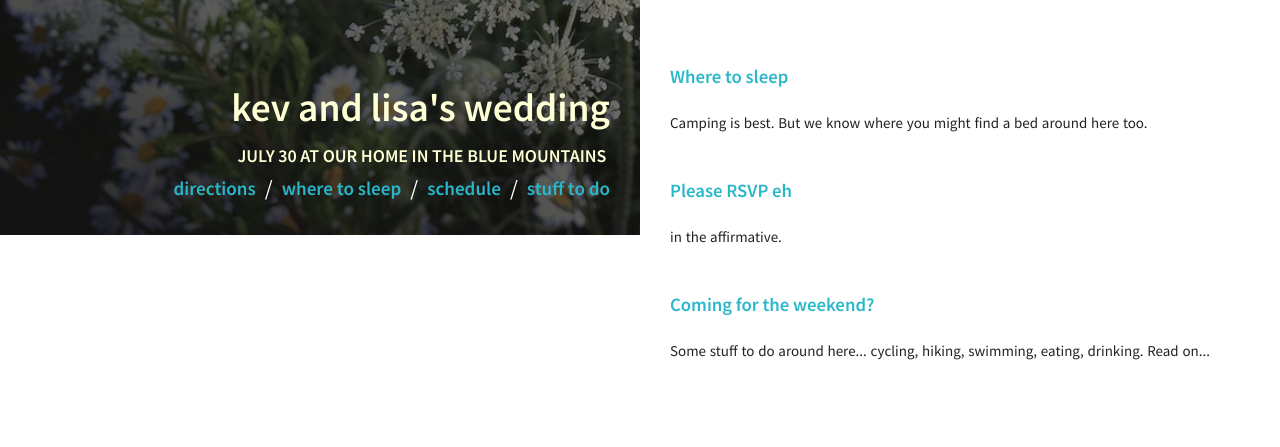
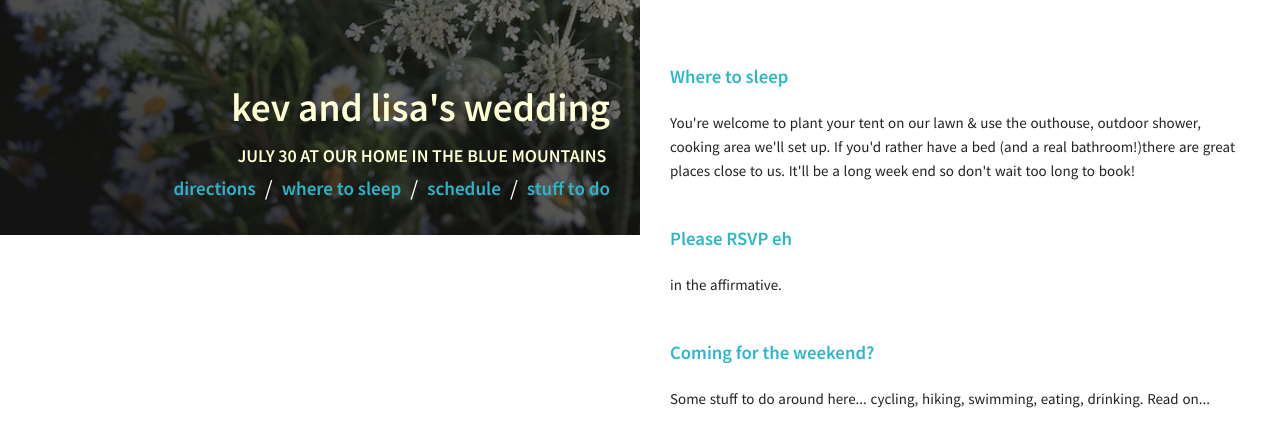
Before and after one commit to kevwalsh/carota, a Jekyll site: the page built from index.html, in a window 1280 px wide and 900 px high, scrolled down 518 px, cut to the strip 147-594 px from the top of the window. Built offline with Jekyll 4.4.1, drawn with Linux system fonts in a browser that asks for light colours.

Commit message:
Update 2016-01-01-where-to-sleep.md

```diff
--- a/_posts/2016-01-01-where-to-sleep.md
+++ b/_posts/2016-01-01-where-to-sleep.md
@@ -1,7 +1,9 @@
 ---
 layout: page
 title: Where to sleep
-excerpt: "Camping is best. But we know where you might find a bed around here too. "
+excerpt: "You're welcome to plant your tent on our lawn & use the outhouse, outdoor shower, cooking area we'll set up.
+If you'd rather have a bed (and a real bathroom!)there are great places close to us.
+It'll be a long week end so don't wait too long to book!"
 tags: "accommodations"
 comments: false
 #image:
@@ -12,13 +14,28 @@ comments: false
 
 ### Camping
 
-Altough you won’t have access to the house, we have tons of space for tents! Expect an outhouse, outdoor shower & cooking
+We have tones of space for tents at home if you're cool with using an outhouse, outdoor shower & cooking!
+Yup you won’t have access to the house cause you will be too many...
+
+
+#  Arrivals
+- Coming from far away: Arrive anytime and stay as much as you want!
+- Coming from Toronto: Arrive Saturday between 11am &12:30pm for one or two nights
+
 
 
 ### Airbnb and B&B's
 
-There are a lot of traditional B&B's and also a number of Airbnb listings.
+There are mostly some Airbnb listings but also some B&B's. Duncan is the closest location to our place
+
+#{Airbnb local search}(https://fr.airbnb.ca/s/Duncan--ON?checkin=29%2F07%2F2016&checkout=01%2F08%2F2016&guests=2&ne_lat=44.52074649763&ne_lng=-80.28659513683164&price_max=463&room_types%5B%5D=Entire+home%2Fapt&search_by_map=true&source=bb&ss_id=2ulkhhr6&ss_preload=true&sw_lat=44.26659464166998&sw_lng=-80.60931852550351&zoom=11&s_tag=Cy6SKxge)
+
+#{B&B in Heathcote 150cad/night}(http://www.booking.com/hotel/ca/heathcote-haven-bed-amp-breakfast.fr.html?aid=309654%3Blabel%3Dbooking-be-en-us-3SqKhEWLtwZZHncJh*yhgQS63640052092%3Apl%3Ata%3Ap1%3Ap2812%2C000%3Aac%3Aap1t1%3Aneg%3Afi%3Atikwd-2558630230%3Alp1002393%3Ali%3Adec%3Adm%3Bsid%3Db6e2c9e88874d8f6fd93d291ec1f2c10%3Bdcid%3D4%3Bcheckin%3D2016-07-29%3Bcheckout%3D2016-08-01%3Bdist%3D0%3Bgroup_adults%3D2%3Broom1%3DA%2CA%3Bsb_price_type%3Dtotal%3Bspdest%3Dci%2F-574760%3Bspdist%3D5.5%3Bsrfid%3D8c7383e82f041c7fbba51cf2e4d96b0caaae534bX1%3Btype%3Dtotal%3Bucfs%3D1)
+
+#
 
 ### Hotels
 
+#{3starts hotel at Blue Mountain 210cad/night}(https://www.expedia.ca/Owen-Sound-Hotels-Blue-Mountain-Inn-Blue-Mountain-Resorts.h1826379.Hotel-Information?chkin=29%2F07%2F2016&chkout=01%2F08%2F2016&rm1=a2&hwrqCacheKey=2ec44da2-d53a-45f5-aa63-edf15db0be02HWRQ1453412044618&c=1f3e3965-8d25-4845-944b-3d6abf54dbdf&&langid=4105)
+
 Here's a link to some hotels.
```
